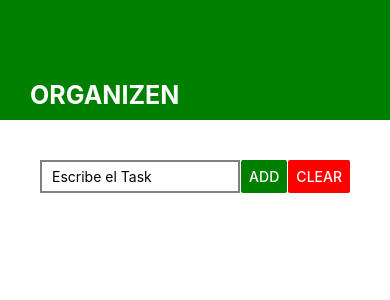
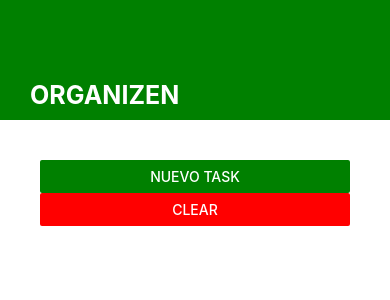
Before and after one commit to Sonrak141/organizen, a React Native app: screen / in a window 390 px wide. Shown: the top 300 px of the page. Built offline with nearby package versions, Linux system fonts and the light colour scheme.

Commit message:
Desafio 2

```diff
--- a/components/Input/Input.tsx
+++ b/components/Input/Input.tsx
@@ -21,6 +21,7 @@ function Input() {
   const [DATA, setDATA] = useState<DATA[]>([]);
   const [modalVisible, setmodalVisible] = useState<boolean>(false);
   const [itemToDelete, setitemToDelete] = useState<DATA>();
+  const [input, setinput] = useState(false)
 
 
 
@@ -39,13 +40,12 @@ function Input() {
       },
     ]);
     settextInput("");
+    setinput(false)
   };
 
   const handleOnDelete = () => setDATA([]);
 
-  const handleOnDeleteItem = (item: DATA) => {
 
-  }
 
   const modalOpen = (id:string) => {
     setmodalVisible(true);
@@ -60,6 +60,9 @@ function Input() {
     setDATA(newData);
     setmodalVisible(false);
   }
+  const handleNewTask = () => {
+    setinput(true)
+  }
 
 
 
@@ -68,7 +71,9 @@ function Input() {
   };
   return (
     <View style={styles.container}>
-        <View style={styles.containerInput}>
+      <Button title="Nuevo Task" onPress={handleNewTask} color="green" />
+      <Button title="CLEAR" onPress={handleOnDelete} color="red" />
+       {input ?  <View style={styles.containerInput}>
         <TextInput
             style={styles.textInput}
             placeholder="Escribe el Task"
@@ -76,16 +81,18 @@ function Input() {
             value={textInput}
         />
         <Button title="ADD" onPress={handleOnClick} color="green" />
-        <Button title="CLEAR" onPress={handleOnDelete} color="red" />
-        </View>
+
+        </View>: <View>
         <View style={styles.itemContainer}>
         <FlatList
         data={DATA}
         renderItem={renderItem}
         keyExtractor={(item) => item.id}
         />
-    </View>
-    <ModalView modalVisible={modalVisible} modalClose={modalClose} deleteFun={deleteItem}/>
+        </View>
+        <ModalView modalVisible={modalVisible} modalClose={modalClose} deleteFun={deleteItem}/>
+        </View>}
+
    </View>
   );
 }
@@ -95,7 +102,7 @@ const styles = StyleSheet.create({
         padding: 40,
     },
   containerInput: {
-
+    marginTop:40,
     flexDirection: "row",
     justifyContent: "space-between",
   },
```
